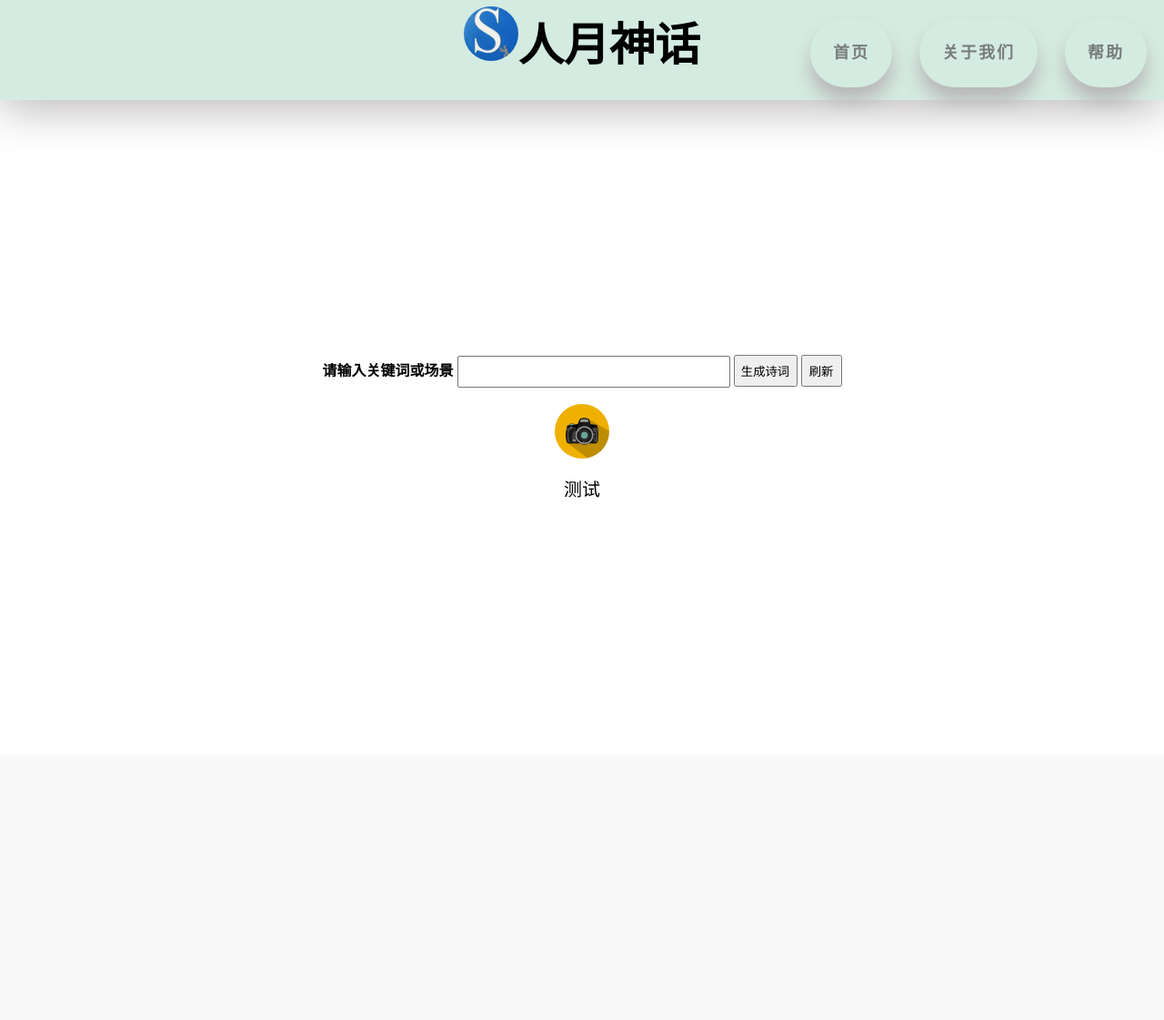
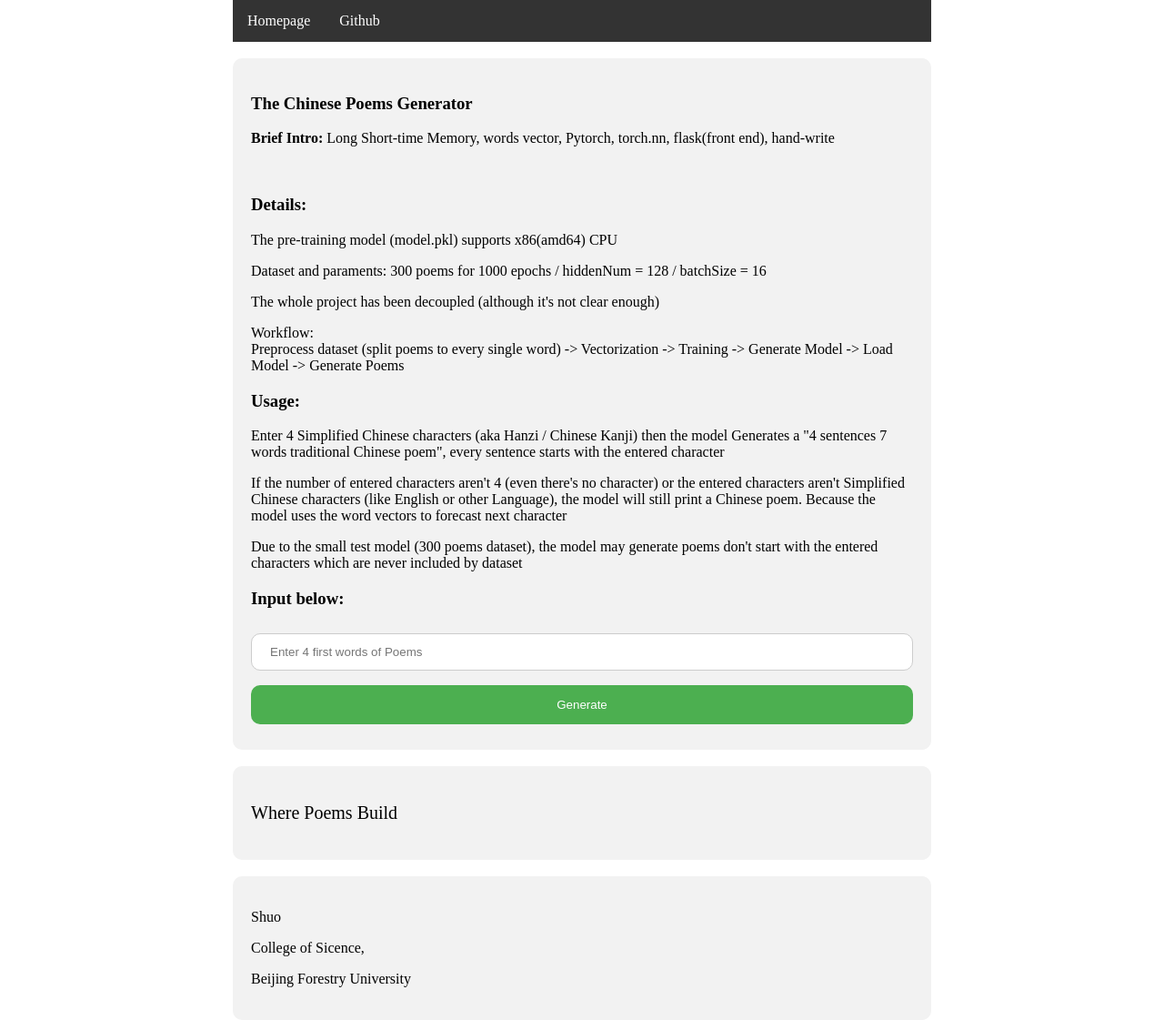
Before and after one commit to d3vzahvv/poem-generate, a Flask app: page / in a window 1280 px wide. Shown: the whole page at 91% size. Before the commit the page ends 547 px from the top, so only its background shows below. Run offline with Flask 2, Linux system fonts and the light colour scheme; parts of the project's set-up code (start-up, migrations or seed data) failed here and were passed over.

Commit message:
decoupled the main program

```diff
--- a/main.py
+++ b/main.py
@@ -1,34 +1,38 @@
+"""
+Author: Shuo / Huaizhe / Jiachun / Xinyi
+at Beijing Forestry University, Haidian, Beijing, China's mainland
+2021, Summer Project
+GPL-3.0 https://www.gnu.org/licenses/gpl-3.0.html
+"""
+
+import os
+import torch
+import pickle
+import numpy as np
+from torch.utils.data import DataLoader, dataloader
 from flask import Flask, render_template, request
-from gensim.models import word2vec
-from gensim.models.phrases import original_scorer
-import numpy as np
-from gensim.models.word2vec import Word2Vec
-import torch
-from torch.nn.modules.sparse import Embedding
-from torch.utils.data import Dataset, DataLoader, dataloader
-import pickle
-import os
-import torch.nn as nn
 
-
+from model import MyModel
+from dataset import MyDataset
+from vectorization import trainVec
+from generate import generateAuto
 
 app = Flask(__name__)
 
-""" 首页 """
+""" Homepage """
 @app.route('/', methods=['GET', 'POST'])
 def getdata():
 
-    """ 发送数据给前端 """
     if request.method == 'GET':
-        text = '测试'  # 前端的初始化数据
+        text = 'Where Poems Build'  # Initial
         return render_template('index.html', text=text)
 
 
-    """ 获取前端数据,并进行回传更改 """
+    """ Post Key Words to Model """
     if request.method == 'POST':
         inputText = request.form.get("text1")
         if len(inputText) <= 3:
-            result = generateAuto()
+            result = generateAuto(w1, wordSize, index_2_word, model, hiddenNum)
         else:
             result = ""
             punctuation_list = ["，", "。", "，", "。"]
@@ -54,117 +58,16 @@ def getdata():
         return render_template('index.html', text=result)
 
 
-""" 关于我们页面 """
-@app.route('/aboutus.html')
+""" About us page """
+@app.route('/about')
 def goto_aboutus():
     return render_template('aboutus.html')
 
 
-""" 帮助页面 """
-@app.route('/help.html')
+""" Help page """
+@app.route('/help')
 def goto_help():
     return render_template('help.html')
-
-
-def split(file="poetry_7.txt"):
-    data = open(file, encoding="utf-8").read()
-    dataSplit = " ".join(data)
-
-    with open("split.txt", "w", encoding="utf-8") as f:
-        f.write(dataSplit)
-
-
-def trainVec(originalFile="poetry_7.txt", splitFile="split.txt"):
-    if os.path.exists(splitFile) == False:
-        split()
-    splitData = open(splitFile, "r", encoding="utf-8").read().split("\n")[:300]
-    originalData = open(originalFile, "r", encoding="utf-8").read().split("\n")[:300]
-
-    if os.path.exists("vecParams.pk1"):
-        return originalData, pickle.load(open("vecParams.pk1", "rb"))
-
-    model = Word2Vec(splitData, vector_size=107, min_count=1, workers=6)
-
-    pickle.dump((model.syn1neg, model.wv.key_to_index, model.wv.index_to_key), \
-                open("vecParams.pk1", "wb"))
-
-    return originalData, (model.syn1neg, model.wv.key_to_index, model.wv.index_to_key)
-
-
-class MyDataset(Dataset):
-
-    # Load all Data
-    # Storge and init variables
-    def __init__(self, data, w1, word_2_index):
-        self.w1 = w1
-        self.word_2_index = word_2_index
-        self.data = data
-
-    # Process Data
-    def __getitem__(self, index):
-        aPoetryWords = self.data[index]
-        aPoetryWordsIndex = [self.word_2_index[word] for word in aPoetryWords]
-
-        xsIndex = aPoetryWordsIndex[:-1]
-        ysIndex = aPoetryWordsIndex[1:]
-
-        xsEmbedding = self.w1[xsIndex]
-
-        return xsEmbedding, np.array(ysIndex).astype(np.int64)
-
-    def __len__(self):
-        return len(originalData)
-
-
-class MyModel(nn.Module):
-
-    def __init__(self, embeddingNum, hiddenNum, wordSize):
-        super().__init__()
-
-        self.embeddingNum = embeddingNum
-        self.hiddenNum = hiddenNum
-        self.wordSize = wordSize
-
-        self.lstm = nn.LSTM(input_size=embeddingNum, hidden_size=hiddenNum, batch_first=True, \
-                            num_layers=2, bidirectional=False)
-        self.dropout = nn.Dropout(0.3)  # dropout, to generate random poetry
-        self.flatten = nn.Flatten(0, 1)
-        self.linear = nn.Linear(hiddenNum, wordSize)
-        self.crossEntropy = nn.CrossEntropyLoss()
-
-    def forward(self, xsEmbedding, h_0=None, c_0=None):
-        xsEmbedding = xsEmbedding.to(device)
-
-        if h_0 == None or c_0 == None:
-            h_0 = torch.tensor(np.zeros((2, xsEmbedding.shape[0], self.hiddenNum), np.float32))
-            c_0 = torch.tensor(np.zeros((2, xsEmbedding.shape[0], self.hiddenNum), np.float32))
-
-        h_0 = h_0.to(device)
-        c_0 = c_0.to(device)
-
-        hidden, (h_0, c_0) = self.lstm(xsEmbedding, (h_0, c_0))  # h means h_0, c means c_0
-        hiddenDrop = self.dropout(hidden)
-        flattenHidden = self.flatten(hiddenDrop)
-
-        pre = self.linear(flattenHidden)
-        return pre, (h_0, c_0)
-
-
-def generateAuto():
-    result = ""
-    wordIndex = np.random.randint(0, wordSize, 1)[0]
-    result += index_2_word[wordIndex]
-
-    h_0 = torch.tensor(np.zeros((2, 1, hiddenNum), np.float32))
-    c_0 = torch.tensor(np.zeros((2, 1, hiddenNum), np.float32))
-
-    for i in range(31):
-        # wordEmbedding = torch.tensor(w1[wordIndex].reshape(1,1,-1))
-        wordEmbedding = torch.tensor(w1[wordIndex][None][None])
-        pre, (h_0, c_0) = model(wordEmbedding, h_0, c_0)
-        wordIndex = int(torch.argmax(pre))
-        result += index_2_word[wordIndex]
-    return result
 
 
 
@@ -172,11 +75,11 @@ if __name__ == '__main__':
 
     device = "cuda" if torch.cuda.is_available() else "cpu"
 
-    modelResultFile = "PoetryModelLSTMmodel.pkl"
+    modelResultFile = "model.pkl"
 
     batchSize = 16
     originalData, (w1, word_2_index, index_2_word) = trainVec()
-    dataset = MyDataset(originalData, w1, word_2_index)
+    dataset = MyDataset(originalData, w1, word_2_index, originalData)
     dataloader = DataLoader(dataset, batch_size=batchSize, shuffle=False)
     wordSize, embeddingNum = w1.shape
     hiddenNum = 128
@@ -204,6 +107,7 @@ if __name__ == '__main__':
 
                 if batchIndex % 30 == 0:
                     print(f"loss:{loss:.5f}")
-                    generateAuto()
+                    generateAuto(w1, wordSize, index_2_word, model, hiddenNum)
         pickle.dump(model, open(modelResultFile, "wb"))
+
     app.run(host = '0.0.0.0')
--- /dev/null
+++ b/preprocess.py
@@ -0,0 +1,6 @@
+def split(file="poetry_7.txt"):
+    data = open(file, encoding="utf-8").read()
+    dataSplit = " ".join(data)
+
+    with open("split.txt", "w", encoding="utf-8") as f:
+        f.write(dataSplit)
--- a/static/css/index.css
+++ /dev/null
@@ -1,100 +0,0 @@
-* {
-    /*初始化 清除元素原有的内外边距*/
-    padding: 0;
-    margin: 0;
-    text-decoration: none;
-    box-sizing: border-box;
-}
-
-
-
-body {
-    background-color: #d4ebe1;
-}
-h1 {
-    font-size: 50px;
-    line-height: 100px;
-}
-
-/*导航栏*/
-.navbar {
-    height: 110px;
-    /*盒子阴影*/
-    box-shadow: 0 10px 50px #bbb8b8;
-}
-
-@media screen {
-    .navbar ul {
-        /*弹性布局*/
-        display: flex;
-        /*让元素平均分配宽度*/
-        justify-content: space-around;
-        /*让元素垂直居中*/
-        align-items: center;
-        float: right;
-        width: 400px;
-        margin-top: -80px;
-    }
-
-    .navbar ul li {
-        list-style: none;
-        text-align: center;
-        margin-right: 2%;
-    }
-
-    .navbar ul li a {
-        display: block;
-        line-height: 66px;
-        font-size: 18px;
-        font-weight: 700;
-        color: #797c7e;
-        letter-spacing: 2px;
-        box-shadow: 0 15px 20px #b9b7b7;
-        padding: 5px 25px;
-        border-radius: 60px;
-    }
-
-    .navbar ul li a:hover {
-        box-shadow: 0 0 0 rgb(252, 252, 252), 0 0 0 #fff, 5px 3px 6px 1px #8e9194 inset, -5px -3px 6px 1px #fff inset;
-    }
-}
-
-.main {
-    display: flex;
-    flex-direction: column;
-    align-items: center;
-    justify-content: center;
-}
-
-.list-item {
-    position: relative;
-    display: flex;
-    flex-direction: column;
-    align-items: center;
-    justify-content: center;
-    width: 100%;
-    height: 90vh;
-    overflow: hidden;
-}
-
-.list-item:hover .item-image::before {
-    background-color: rgb(255, 255, 255);
-}
-
-.item-image {
-    position: absolute;
-    width: 100%;
-    height: 100%;
-    z-index: -1;
-    transform: translateZ(-50px) scale(2.4);
-}
-
-.item-image::before {
-    content: "";
-    display: block;
-    position: absolute;
-    width: 100%;
-    height: 100%;
-    background-color: rgba(255, 255, 255);
-    transition: all 0.3s ease;
-}
--- /dev/null
+++ b/static/css/main.css
@@ -0,0 +1,55 @@
+body {
+    width: 60%;
+    margin: 0 auto;
+}
+
+ul {
+    list-style-type: none;
+    margin: 0;
+    padding: 0;
+    overflow: hidden;
+    background-color: #333;
+}
+
+li {
+    float: left;
+}
+
+li a {
+    display: block;
+    color: white;
+    text-align: center;
+    padding: 14px 16px;
+    text-decoration: none;
+}
+
+li a:hover {
+    background-color: #111;
+}
+
+input[type=text], select {
+    width: 100%;
+    padding: 12px 20px;
+    margin: 8px 0;
+    display: inline-block;
+    border: 1px solid #ccc;
+    border-radius: 10px;
+    box-sizing: border-box;
+}
+
+div {
+    border-radius: 10px;
+    background-color: #f2f2f2;
+    padding: 20px;
+}
+
+input[type=submit] {
+    width: 100%;
+    background-color: #4CAF50;
+    color: white;
+    padding: 14px 20px;
+    margin: 8px 0;
+    border: none;
+    border-radius: 10px;
+    cursor: pointer;
+}
--- a/templates/index.html
+++ b/templates/index.html
@@ -5,44 +5,68 @@
     <meta charset="UTF-8">
     <meta http-equiv="X-UA-Compatible" content="IE=edge">
     <meta name="viewport" content="width=device-width, initial-scale=1.0">
-    <title>Poetry Make Website</title>
-    <link rel="stylesheet" href='{{url_for("static", filename="css/index.css")}}' type='text/css'>
+    <title>Poems</title>
+    <link rel="stylesheet" href='{{url_for("static", filename="css/main.css")}}' type='text/css'>
+    <!--<link rel="stylesheet" href='./main.css' type='text/css'>-->
 </head>
-<style>
-    img{
-        border-radius: 50%;
-        overflow: hidden;
-        width: 60px;
-    }
-</style>
+
+<nav class="navbar">
+    <ul>
+        <li><a href=''>Homepage</a></li>
+        <li><a href='https://github.com/scrumbria/poem-generate'>Github</a></li>
+    </ul>
+</nav>
+
+<br>
+
 <body>
-    <div align="center">
-        <div class="navbar">
-            <h1><img src="static/images/logo.jpeg" alt="limge-1">人月神话</h1>
-            <ul>
-                <li><a href='./'>首页</a></li>
-                <li><a href='./aboutus.html'>关于我们</a></li>
-                <li><a href='./help.html'>帮助</a></li>
-            </ul>
+    <section class="list-item">
+        <div>
+            <h3>The Chinese Poems Generator</h3>
+            <p><b>Brief Intro:</b> Long Short-time Memory, words vector, Pytorch, torch.nn, flask(front end), hand-write</p>
+            <br>
+            <h3>Details:</h3>
+            <p>The pre-training model (model.pkl) supports x86(amd64) CPU</p>
+            <p>Dataset and paraments: 300 poems for 1000 epochs / hiddenNum = 128 / batchSize = 16</p>
+            <p>The whole project has been decoupled (although it's not clear enough)</p>
+            <p>Workflow: <br>Preprocess dataset (split poems to every single word) -> Vectorization -> Training -> Generate Model -> Load Model -> Generate Poems</p>
+
+            <h3>Usage:</h3>
+            <p>Enter 4 Simplified Chinese characters (aka Hanzi / Chinese Kanji) then the model Generates a "4 sentences 7 words traditional Chinese poem", every sentence
+                starts with the entered character
+            </p>
+            <p>
+                If the number of entered characters aren't 4 (even there's no character) or the entered characters aren't Simplified Chinese characters (like English or other
+                Language), the model will still print a Chinese poem. Because the model uses the word vectors to forecast next character
+            </p>
+
+            <p>Due to the small test model (300 poems dataset), the model may generate poems don't start with the entered characters which are never included by dataset</p>
+
+            <h3>Input below:</h3>
+            <form action="{{ url_for('getdata') }}" method="post">
+                <input name="text1" type="text" placeholder="Enter 4 first words of Poems">
+                <input type="submit" value="Generate" onclick="getdata()"/>
+            </form>
         </div>
-        <main class="main" id="yzx">
-            <section class="list-item">
-                <div class=item-image></div>
-                <form action="{{ url_for('getdata') }}" method="post">
-                    <b>请输入关键词或场景 </b><input name="text1" type="text" style="width:300px;height:35px">
-                    <input type="submit" value="生成诗词" style="width:70px;height:35px" onclick="getdata()"/>
-                    <input type="submit" value="刷新" style="width:45px;height:35px"/>
-                </form>
-                </br>
-                <img src="static/images/camera.jpeg" alt="limge-1">
-                </br>
+
+        <br>
+
+        <div>
         <form>
             <p style="font-size:20px">
             {{ text }}
             </p>
         </form>
+        </div>
+
+        <br>
+
+        <div>
+            <p>Shuo</p>
+            <p>College of Sicence,</p>
+            <p>Beijing Forestry University</p>
+        </div>
+
     </section>
-        </main>
-    </div>
 </body>
 </html>
```
Also changed, not shown: dataset.py (added, +27 -0 lines), generate.py (added, +23 -0 lines), model.py (added, +38 -0 lines), templates/PoetryMake.html (deleted, +0 -48 lines), templates/aboutus.html (deleted, +0 -69 lines), templates/help.html (deleted, +0 -41 lines), templates/main.css (added, +58 -0 lines), vectorization.py (added, +22 -0 lines), LSTM.png, Readme.md, static/images/camera.jpeg (deleted), static/images/logo.jpeg (deleted), 2 other files. Lines whose indentation alone changed are shown as unchanged.
